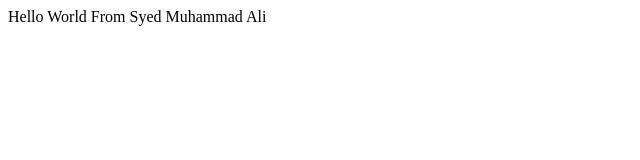
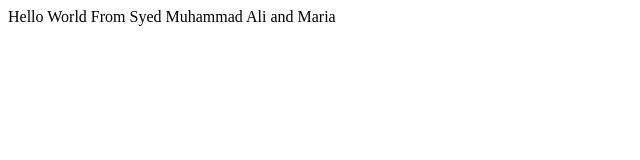
Before and after one commit to S-Muhammad-Ali/Assignment01-Eng, a plain HTML site: page index.html in a window 1280 px wide. Shown: the full height of the page, 0-640 px from the left. Drawn offline with Linux system fonts and the light colour scheme.

Commit message:
updated index.html
i added my name maria

```diff
--- a/index.html
+++ b/index.html
@@ -7,7 +7,7 @@
 </head>
 <body>
      <div>
-         Hello World From Syed Muhammad Ali
+         Hello World From Syed Muhammad Ali and Maria
      </div>
 </body>
 </html>
```
